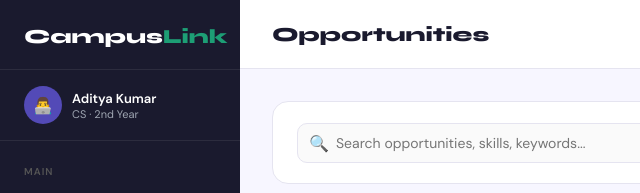
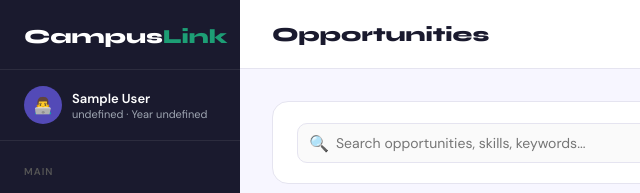
Before and after one commit to chakri7989/campuslink, a plain HTML site: page frontend/opportunities.html in a window 1280 px wide. Shown: the top 193 px of the page, 0-640 px from the left. Drawn offline with Linux system fonts and the light colour scheme; sample sign-in values are in the browser's storage.

```diff
--- a/frontend/opportunities.html
+++ b/frontend/opportunities.html
@@ -332,8 +332,8 @@
     <div class="sidebar-user">
       <div class="sidebar-avatar">👨‍💻</div>
       <div>
-        <div class="sidebar-name">Aditya Kumar</div>
-        <div class="sidebar-dept">CS · 2nd Year</div>
+        <div class="sidebar-name" id="sidebarName">Loading...</div>
+        <div class="sidebar-dept" id="sidebarDept">Loading...</div>
       </div>
     </div>
     <div class="nav-section-title">Main</div>
@@ -628,7 +628,19 @@
   <script>
 
     // ── ACTIVE TAB ──
-    let activeTab = 'all';
+    // Load real user data
+const savedUser = localStorage.getItem('user');
+if (!savedUser) {
+  window.location.href = 'login.html';
+} else {
+  const user = JSON.parse(savedUser);
+  if (document.getElementById('sidebarName'))
+    document.getElementById('sidebarName').textContent = user.firstName + ' ' + user.lastName;
+  if (document.getElementById('sidebarDept'))
+    document.getElementById('sidebarDept').textContent = user.department + ' · Year ' + user.year;
+}
+
+let activeTab = 'all';
 
     function setTab(btn, type) {
       // Remove active from all tabs
@@ -769,6 +781,6 @@
     }
 
   </script>
-
+<script src="userSession.js"></script>
 </body>
 </html>
```
